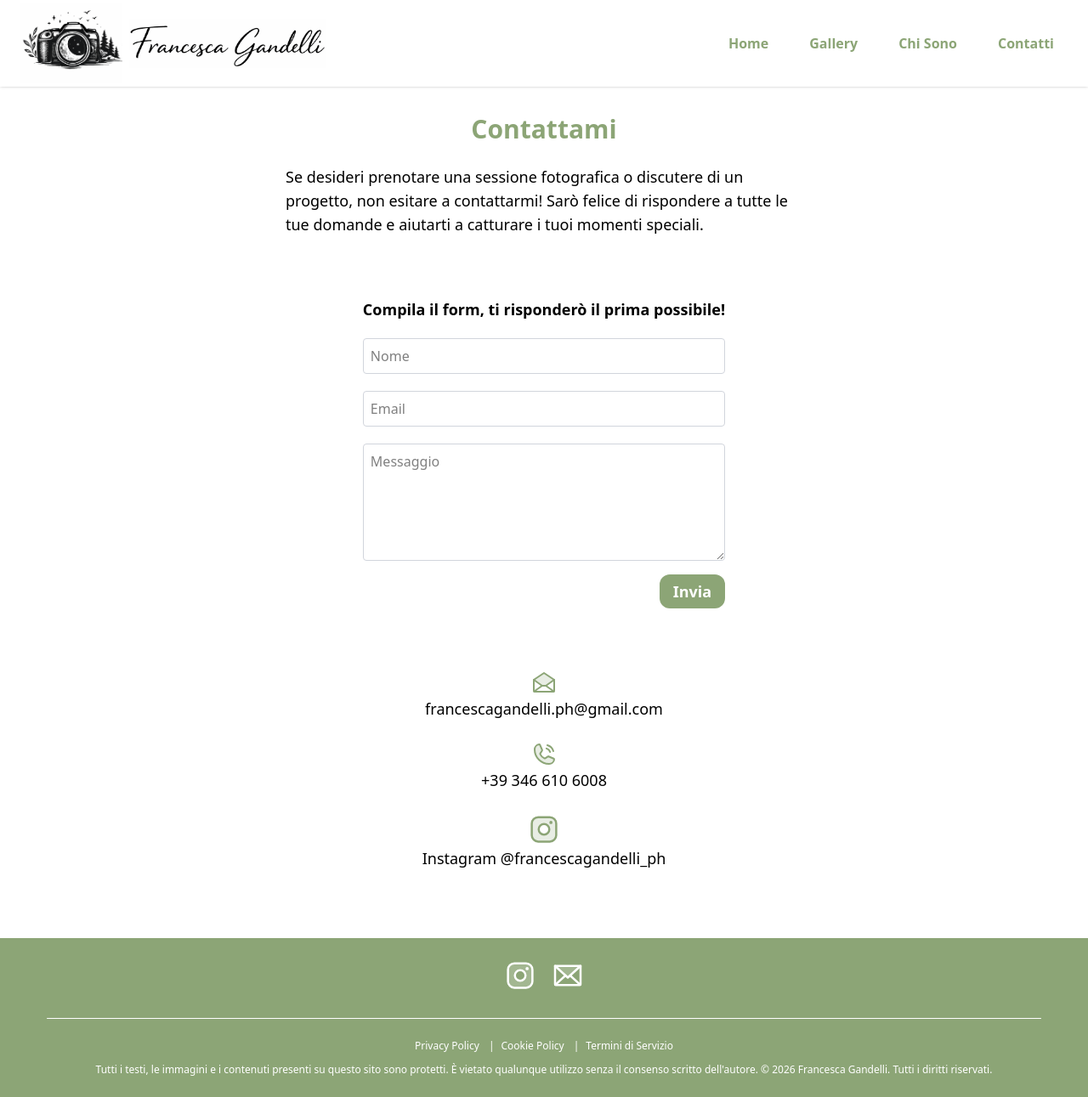
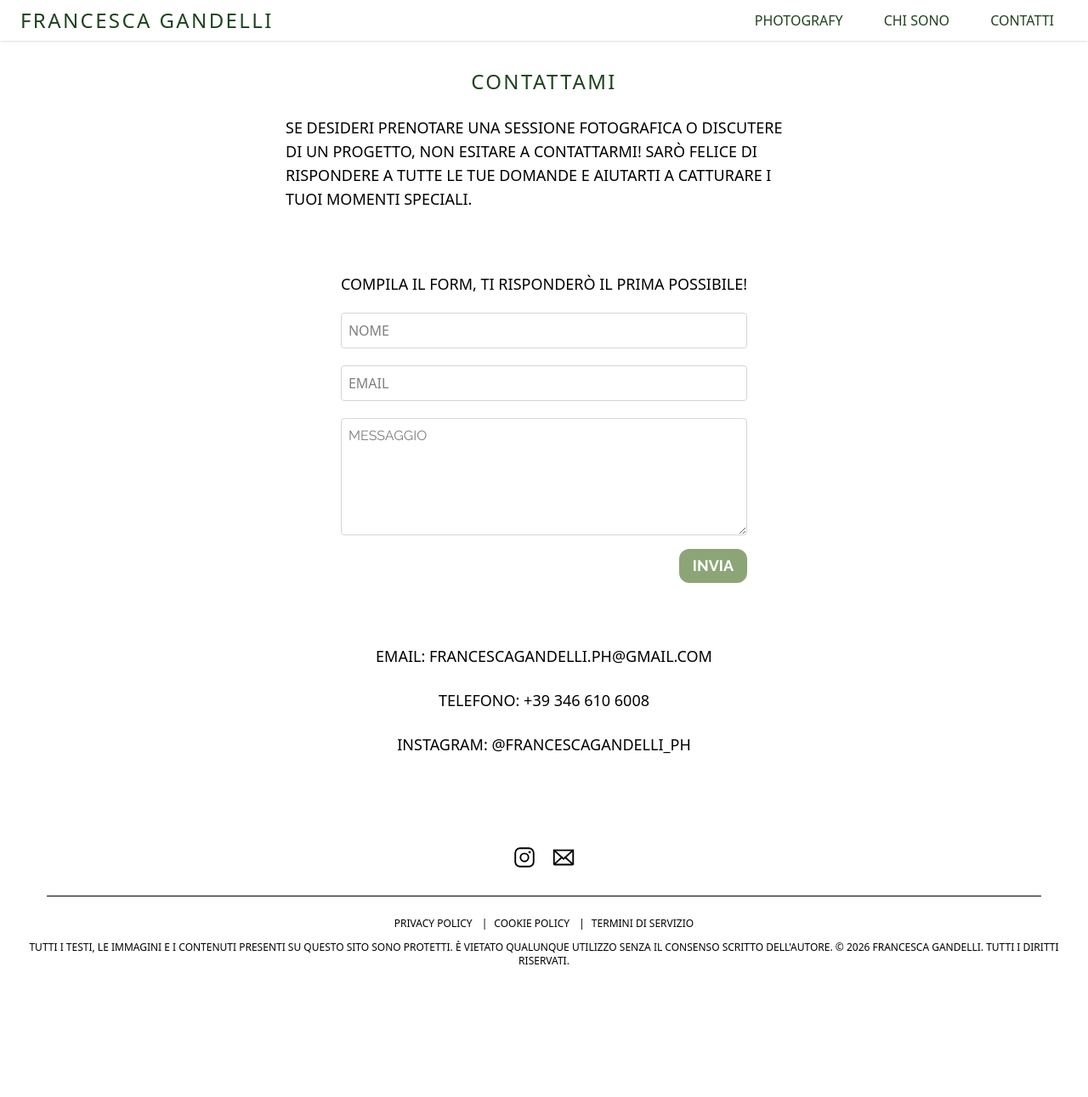
Before and after one commit to Claudiasals/francescagandelli, a React (Vite) app in the folder client/: page /contact in a window 1280 px wide. Shown: the whole page at 85% size. After the commit the page ends 1163 px from the top, so only its background shows below. Built offline with nearby package versions, Linux system fonts and the light colour scheme.

Commit message:
style(ui): aggiornata palette, font Raleway, dimensione e stile icone e angoli dei componenti

```diff
--- a/client/index.html
+++ b/client/index.html
@@ -1,13 +1,18 @@
 <!doctype html>
 <html lang="en">
+
 <head>
   <meta charset="UTF-8" />
   <link rel="icon" type="image/svg+xml" href="/vite.svg" />
   <meta name="viewport" content="width=device-width, initial-scale=1.0" />
   <title>fracescagandelli</title>
+  <link href="https://fonts.googleapis.com/css2?family=Raleway:wght@200;300;400;500;700&display=swap"
+    rel="stylesheet" />
 </head>
+
 <body>
   <div id="root"></div>
   <script type="module" src="/src/main.jsx"></script>
 </body>
+
 </html>
--- a/client/src/components.css
+++ b/client/src/components.css
@@ -5,8 +5,8 @@
     /* Bottone principale del sito */
     .btn-primary {
       @apply
-        text-lg font-semibold
-        p-4 gap-2 h-10 rounded-xl
+        text-lg
+        p-4 gap-2 h-10
         flex items-center justify-center
         transition-colors transition-transform duration-150
         active:scale-95 hover:scale-110;
@@ -23,9 +23,9 @@
 
     /* Pulsanti navbar con effetto di hover */
     .btn-navbar {
-      @apply px-4 py-2 font-semibold
-             text-[var(--color-verdolight)] /* verde scuro */
-             hover:text-[var(--color-verdoscuro)] /* verde scuro al passaggio */
+      @apply px-4 py-2
+             text-[var(--color-verdoscuro)] /* verde scuro */
+             hover:text-[var(--color-verdolight)] /* verde scuro al passaggio */
              hover:scale-125 /* ingrandimento al passaggio del mouse */
              transition-transform transition-shadow duration-300 ease-in-out; /* aggiunta della transizione */
             }
@@ -54,7 +54,7 @@
 
     /* Card per foto e album cliccabili */
     .card {
-      @apply flex flex-col shadow-md rounded-2xl
+      @apply flex flex-col shadow-md
       overflow-hidden bg-white cursor-pointer
       transition-all duration-300 ease-in-out
     }
@@ -66,7 +66,7 @@
 
     /* Titolo della card */
     .card-title {
-      @apply text-[var(--color-verdolight)] text-xl font-bold mb-2 text-center;
+      @apply text-[var(--color-verdoscuro)] text-xl mb-2 text-center;
     }
 
     /* Descrizione della card */
--- a/client/src/components/Footer.jsx
+++ b/client/src/components/Footer.jsx
@@ -6,20 +6,20 @@ const Footer = () => {
 
     return (
         <>
-            <footer className="mt-auto p-6 text-center text-white bg-[var(--color-verdolight)]">
+            <footer className="mt-auto p-6 text-center">
                 <div>
                     <a href="https://www.instagram.com/francescagandelli_ph?igsh=bWZ6anl2bTdtcXc1"
                         target="_blank" //apre il link in una nuova scheda
                         rel="noopener noreferrer" //noopener impedisce al sito esterno di accedere alla finestra del tuo sito, evita possibili attacchi
                         className="mx-2 inline-block hover:scale-150 active:scale-95  transition-transform duration-200">
-                        <InstagramLogo size={40} weight="duotone" />
+                        <InstagramLogo size={30} />
                     </a>
                     <a href="mailto:francescagandelli.photographer@gmail.com"
                         className="mx-2 inline-block hover:scale-150 active:scale-95  transition-transform duration-200">
-                        <Envelope size={40} weight="duotone" />
+                        <Envelope size={30} />
                     </a>
                 </div>
-                <div className="w-19/20 h-px bg-white my-6 mx-auto rounded-full"></div>
+                <div className="w-19/20 h-px bg-black my-6 mx-auto rounded-full"></div>
                 <div className="text-xs my-3">
                     <Link to="/privacy-policy" className="hover:underline mx-2">Privacy Policy</Link> |
                     <Link to="/cookie-policy" className="hover:underline mx-2">Cookie Policy</Link> |
--- a/client/src/components/Navbar.jsx
+++ b/client/src/components/Navbar.jsx
@@ -1,6 +1,3 @@
-import logo from "../assets/images/logo-francesca-gandelli5.png";
-import logo2 from "../assets/images/logo-francesca-gandelli6.png";
-
 import { List, InstagramLogo, EnvelopeOpen, PhoneCall } from "phosphor-react";
 import { Link } from "react-router-dom";
 import { useState } from "react";
@@ -19,17 +16,15 @@ const Navbar = () => {
             {/* NAVBAR */}
             <nav className="sticky top-0 z-50 bg-white flex justify-between items-center py-1 px-6 shadow">
                 <Link to="/" className="flex items-center gap-2">
-                    <img src={logo} alt="Logo" className="w-30 h-auto cursor-pointer" />
-                    <img src={logo2} alt="Logo2" className="w-58 h-auto cursor-pointer" />
-                </Link>
+                    <h1 className="font-display font-extralight text-2xl tracking-widest uppercase text-verdoscuro">
+                        FRANCESCA GANDELLI
+                    </h1>                </Link>
 
                 {/* Desktop */}
                 <div className="hidden md:flex gap-4">
-                    <Link to="/" className="btn-navbar">Home</Link>
-                    <Link to="/family" className="btn-navbar">Gallery</Link>
+                    <Link to="/" className="btn-navbar">Photografy</Link>
                     <Link to="/about" className="btn-navbar">Chi Sono</Link>
                     <Link to="/contact" className="btn-navbar">Contatti</Link>
-
                 </div>
 
                 {/* Mobile Hamburger */}
@@ -38,7 +33,7 @@ const Navbar = () => {
                         onClick={() => setIsMenuOpen(!isMenuOpen)}
                         className="btn-navbar"
                     >
-                        <List size={32} color="#8CA576" weight="bold" />
+                        <List size={32} color="#1E431D"  />
 
                     </button>
                 </div>
@@ -60,8 +55,7 @@ const Navbar = () => {
                 <div className="md:hidden fixed left-0 right-0 bg-white shadow-md z-40"
                     style={{ top: "calc(3.5rem)" /* altezza navbar */ }}>
                     <div className="flex flex-col items-center space-y-2 py-2">
-                        <Link to="/" className="btn-navbar" onClick={() => setIsMenuOpen(false)}>Home</Link>
-                        <Link to="/family" className="btn-navbar" onClick={() => setIsMenuOpen(false)}>Gallery</Link>
+                        <Link to="/" className="btn-navbar" onClick={() => setIsMenuOpen(false)}>Photografy</Link>
                         <Link to="/about" className="btn-navbar" onClick={() => setIsMenuOpen(false)}>Chi Sono</Link>
                         <Link to="/contact" className="btn-navbar" onClick={() => setIsMenuOpen(false)}>Contatti</Link>
                         <div className="flex flex-row">
@@ -69,17 +63,17 @@ const Navbar = () => {
                                 target="_blank" //apre il link in una nuova scheda
                                 rel="noopener noreferrer" //noopener impedisce al sito esterno di accedere alla finestra del tuo sito, evita possibili attacchi
                                 className="icon-menu">
-                                <InstagramLogo size={40} weight="duotone" />
+                                <InstagramLogo size={30} />
                             </a>
 
                             <a href="mailto:francescagandelli.photographer@gmail.com"
                                 className="icon-menu">
-                                <EnvelopeOpen size={40} weight="duotone" />
+                                <EnvelopeOpen size={30} />
                             </a>
                             <a
                                 href="tel:+393466106008"
                                 className="icon-menu">
-                                <PhoneCall size={40} weight="duotone" />
+                                <PhoneCall size={30} />
                             </a>
                         </div>
                     </div>
--- a/client/src/index.css
+++ b/client/src/index.css
@@ -11,3 +11,8 @@
   --color-white: #FFFFFF;
   --color-black: #000000;
 }
+
+body, textarea, select, button {
+  font-family: 'Raleway', sans-serif;
+  @apply uppercase;
+}
--- a/client/src/pages/About.jsx
+++ b/client/src/pages/About.jsx
@@ -1,12 +1,12 @@
 const About = () => {
   return (
     <section className="about-section p-8 max-w-2xl mx-auto space-y-6">
-      <h2 className="text-3xl font-bold mb-6 text-center">Chi Sono</h2>
+      <h2 className="font-display font-extralight text-2xl tracking-widest uppercase text-verdoscuro">Chi Sono</h2>
       <p className="text-lg leading-relaxed mb-4">
-        <strong>Francesca Gandelli</strong> è una fotografa appassionata e creativa. Dopo aver seguito corsi professionali, ha imparato a raccontare storie attraverso le immagini, catturando emozioni autentiche e momenti unici.
+        Francesca Gandelli è una fotografa appassionata e creativa. Dopo aver seguito corsi professionali, ha imparato a raccontare storie attraverso le immagini, catturando emozioni autentiche e momenti unici.
       </p>
       <p className="text-lg leading-relaxed mb-4">
-        Si occupa di <strong>fotografia di famiglia</strong>, <strong>ritratti</strong>, <strong>storytelling</strong> e <strong>personal branding</strong>, trasformando ogni scatto in un ricordo speciale o in un racconto visivo che comunica chi sei davvero.
+        Si occupa di fotografia di famiglia, ritratti, storytelling e personal branding, trasformando ogni scatto in un ricordo speciale o in un racconto visivo che comunica chi sei davvero.
       </p>
       <p className="text-lg leading-relaxed">
         Ogni sessione fotografica è un’esperienza su misura: le sue foto parlano di te, con autenticità e stile.
--- a/client/src/pages/Contact.jsx
+++ b/client/src/pages/Contact.jsx
@@ -61,7 +61,7 @@ const Contact = () => {
     <section className="contact-section p-8 max-w-2xl mx-auto space-y-18">
 
       <div className="flex flex-col justify-center items-center gap-6  ">
-        <h2 className="text-3xl font-bold text-[var(--color-verdolight)] ">Contattami</h2>
+        <h2 className="font-display font-extralight text-2xl tracking-widest uppercase text-verdoscuro">Contattami</h2>
 
         <p className="text-lg">
           Se desideri prenotare una sessione fotografica o
@@ -80,17 +80,17 @@ const Contact = () => {
 
         {!submitted ? (
           <form onSubmit={handleSubmit} className=" flex flex-col gap-4 ">
-            <p className="text-lg font-bold">
+            <p className="text-lg">
               Compila il form, ti risponderò il prima possibile! </p>
 
             <label className="flex flex-col">
-              <input type="text" name="name" className="border border-gray-300 rounded p-2 mt-1" placeholder="Nome" />
+              <input type="text" name="name" className="border border-gray-300 rounded p-2 mt-1" placeholder="NOME" />
             </label>
             <label className="flex flex-col">
-              <input type="email" name="email" className="border border-gray-300 rounded p-2 mt-1" placeholder="Email" />
+              <input type="email" name="email" className="border border-gray-300 rounded p-2 mt-1" placeholder="EMAIL" />
             </label>
             <label className="flex flex-col">
-              <textarea name="message" rows="5" className="border border-gray-300 rounded p-2 mt-1" placeholder="Messaggio" ></textarea>
+              <textarea name="message" rows="5" className="border border-gray-300 rounded p-2 mt-1" placeholder="MESSAGGIO" ></textarea>
             </label>
 
             <div className="flex justify-end">
@@ -119,16 +119,14 @@ const Contact = () => {
             href="mailto:francescagandelli.photographer@gmail.com"
             className="flex flex-col items-center hover:scale-120 active:scale-75 transition-transform duration-200"
           >
-            <EnvelopeOpen size={32} weight="duotone" color="#8CA576" />
-            <span className="text-black text-lg">francescagandelli.ph@gmail.com</span>
+            <span className="text-black text-lg">email: francescagandelli.ph@gmail.com</span>
           </a>
 
           <a
             href="tel:+393466106008"
             className="flex flex-col items-center hover:scale-120 active:scale-75 transition-transform duration-200"
           >
-            <PhoneCall size={32} weight="duotone" color="#8CA576" />
-            <span className="text-black text-lg">+39 346 610 6008</span>
+            <span className="text-black text-lg">telefono: +39 346 610 6008</span>
           </a>
 
           <a
@@ -137,8 +135,7 @@ const Contact = () => {
             rel="noopener noreferrer"
             className="flex flex-col items-center hover:scale-120 active:scale-75 transition-transform duration-200"
           >
-            <InstagramLogo size={40} weight="duotone" color="#8CA576" />
-            <span className="text-black text-lg">Instagram @francescagandelli_ph</span>
+            <span className="text-black text-lg">Instagram: @francescagandelli_ph</span>
           </a>
         </div>
 
--- a/client/src/pages/Home.jsx
+++ b/client/src/pages/Home.jsx
@@ -151,7 +151,6 @@ const Home = () => {
       <section className="p-8 md:mt-15 mb-16">
 
         <div className=" flex gap-2 justify-between">
-          <h2 className=" text-3xl font-bold mb-6">Portfolio</h2>
 
           {isAdmin && (
           <div className="flex gap-2 p-2 justify-end">
```
Also changed, not shown: client/src/pages/Login.jsx (+9 -10 lines), client/tailwnd.config.js (added, +35 -0 lines), client/src/assets/images/logo-francesca-gandelli0.png (added). Lines whose indentation alone changed are shown as unchanged.
